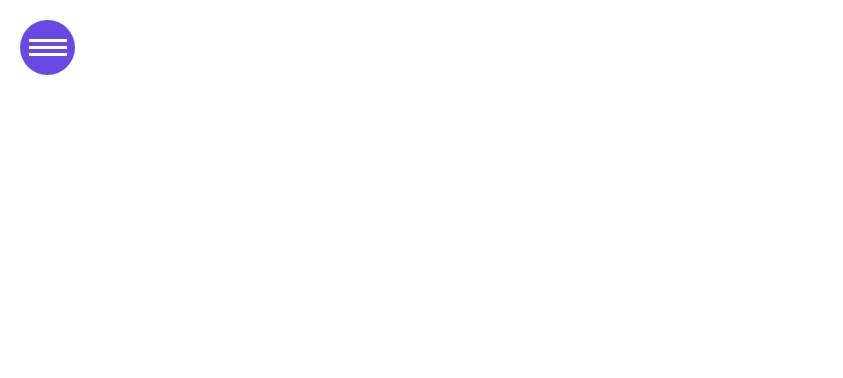
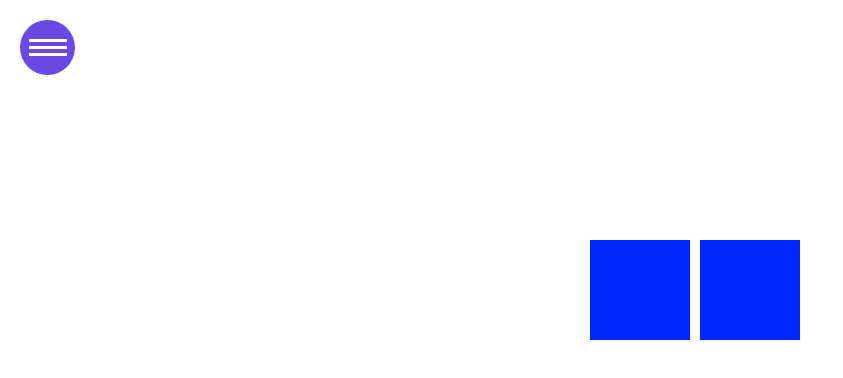
Before and after one commit to dgillen27/animation_collection, a React (Create React App) app: page /square-load in a window 1280 px wide. Shown: the top 378 px of the page, without its empty margins (0-843 px from the left). Built offline with nearby package versions, Linux system fonts and the light colour scheme.

Commit message:
setup start for square loading animation component

```diff
--- a/src/App.js
+++ b/src/App.js
@@ -7,8 +7,9 @@ import OpenMenu from './components/OpenMenu';
 import Input from './components/Input';
 import Toggle from './components/Toggle';
 import VideoFrame from './components/VideoFrame';
+import SquareLoad from './components/SquareLoad';
 import { Route } from 'react-router-dom';
-import { withRouter } from 'react-router'
+import { withRouter } from 'react-router';
 
 class App extends Component {
   constructor() {
@@ -62,6 +63,7 @@ class App extends Component {
           <Input />
         )} />
         <Route exact path="/video" render={() => (<VideoFrame/>)} />
+        <Route exact path="/square-load" render={() => (<SquareLoad />)} />
       </div>
     );
   }
--- a/src/components/OpenMenu.jsx
+++ b/src/components/OpenMenu.jsx
@@ -11,6 +11,7 @@ function OpenMenu(props) {
         <Link to='/toggle'>TOGGLE</Link>
         <Link to='/input'>INPUT</Link>
         <Link to='/video'>VIDEO FRAME</Link>
+        <Link to='/square-load'>SQUARE LOAD</Link>
       </div>
     </div>
   )
--- /dev/null
+++ b/src/components/SquareLoad.jsx
@@ -0,0 +1,14 @@
+import React from 'react';
+import './SquareStyles.css'
+
+export default function SquareLoad() {
+    return (
+        <div className="component">
+            <div className="square-container">
+                <div className="square left"></div>
+                <div className="square center"></div>
+                <div className="square right"></div>
+            </div>
+        </div>
+    )
+}
--- /dev/null
+++ b/src/components/SquareStyles.css
@@ -0,0 +1,73 @@
+/* SquareLoad */
+
+.square-container {
+    display: grid;
+    grid-template-columns: 1fr 1fr 1fr;
+    grid-template-rows: 1fr 1fr 1fr;
+    width: 330px;
+  }
+
+  .square {
+    height: 100px;
+    width: 100px;
+    background-color: #0027FF;
+    margin: 5px;
+  }
+
+  .left {
+    opacity: 0;
+    grid-column-start: 1;
+  }
+
+  @keyframes appear {
+    from {
+      opacity: 1;
+    }
+
+    to {
+      opacity: 1;
+    }
+  }
+
+  .center {
+    grid-column-start: 2;
+    animation: open-up 500ms linear;
+    align-self: center;
+  }
+
+  @keyframes open-up {
+    from {
+      width: 100px;
+    }
+
+    to {
+      width: 200px;
+    }
+  }
+
+  .right {
+    grid-column-start: 3;
+    opacity: 0;
+    animation: appear 100ms linear;
+    animation-fill-mode: forwards;
+    animation-delay: 500ms;
+    align-self: end;
+  }
+
+  .right::before {
+    position: absolute;
+    content: '';
+    width: 100px;
+    height: 100px;
+    background-color:  #0027ff;
+  }
+
+  @keyframes close-right {
+    from {
+        width: 105px;
+    }
+
+    to {
+        width: 100px;
+    }
+  }
--- a/src/components/VideoFrame.jsx
+++ b/src/components/VideoFrame.jsx
@@ -2,13 +2,14 @@ import React, { useState } from 'react';
 import { useSpring, animated } from 'react-spring';
 
 export default function VideoFrame() {
+  const delay = 300
   const [video, setVideo] = useState(false);
-  const slideDown = useSpring({ transform: 'translate3d(0%, 0, 0)', delay: 300, from: {transform: 'translate3d(0%, -150%, 0)'}})
-  const slideDown2 = useSpring({ transform: 'translate3d(0%, 0, 0)', delay: 300, from: {transform: 'translate3d(0%, -150%, 0)'}})
-  const opacityChange = useSpring({opacity: 1, delay: 400, from: {opacity: 0}})
-  const slideRight = useSpring({ transform: 'translate3d(0%, 0, 0)', delay: 300, from: {transform: 'translate3d(-200%, 0, 0)'}})
-  const slideUp = useSpring({ transform: 'translate3d(0%, 0, 0)', delay: 300, from: {transform: 'translate3d(0%, 150%, 0)'}})
-  const slideLeft = useSpring({onRest: () => setVideo(true), delay: 300, transform: 'translate3d(0%, 0, 0)', from: {transform: 'translate3d(200%, 0, 0)'}})
+  const slideDown = useSpring({ transform: 'translate3d(0%, 0, 0)', delay: delay, from: {transform: 'translate3d(0%, -150%, 0)'}})
+  const slideDown2 = useSpring({ transform: 'translate3d(0%, 0, 0)', delay: delay, from: {transform: 'translate3d(0%, -150%, 0)'}})
+  const opacityChange = useSpring({opacity: 1, delay: delay + 100, from: {opacity: 0}})
+  const slideRight = useSpring({ transform: 'translate3d(0%, 0, 0)', delay: delay, from: {transform: 'translate3d(-200%, 0, 0)'}})
+  const slideUp = useSpring({ transform: 'translate3d(0%, 0, 0)', delay: delay, from: {transform: 'translate3d(0%, 150%, 0)'}})
+  const slideLeft = useSpring({onRest: () => setVideo(true), delay: delay, transform: 'translate3d(0%, 0, 0)', from: {transform: 'translate3d(200%, 0, 0)'}})
   const slideLeft1 = useSpring({onRest: () => setVideo(true), delay: 350, transform: 'translate3d(0%, 0, 0)', from: {transform: 'translate3d(250%, 0, 0)'}})
   const opacity = useSpring({opacity: 1, from: {opacity: 1}})
 
```
